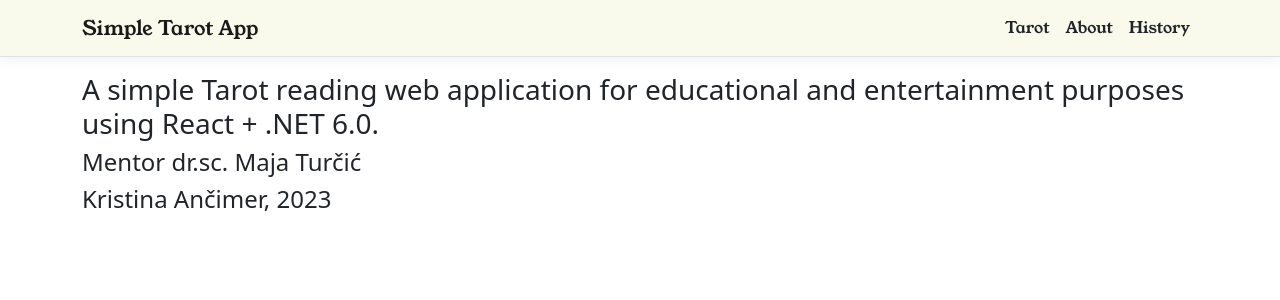
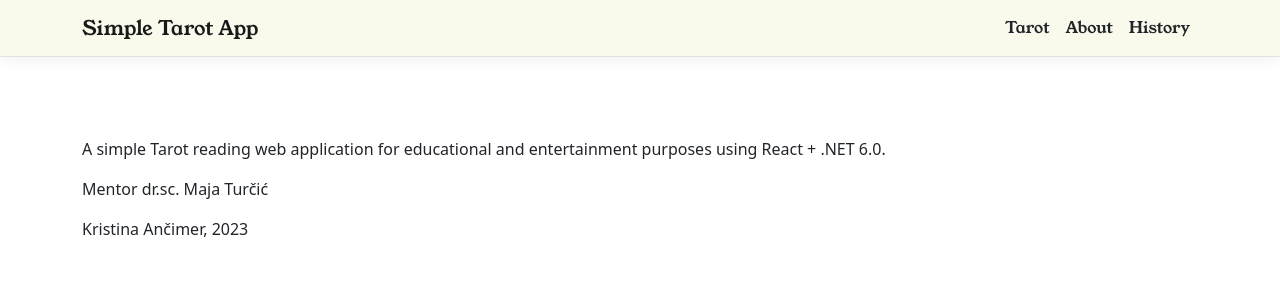
Before and after one commit to kancimer/tarot-react-.net-2.1, a React (Create React App) app in the folder TarotAppV2/ClientApp/: page /about in a window 1280 px wide. Shown: the top 300 px of the page. Built offline with nearby package versions, Linux system fonts and the light colour scheme.

Commit message:
pocistiti kod

```diff
--- a/TarotAppV2/ClientApp/src/components/About.js
+++ b/TarotAppV2/ClientApp/src/components/About.js
@@ -1,10 +1,10 @@
 import React from 'react';
 const About = () => {
     return (<div>
-        <h3>A simple Tarot reading web application for educational and entertainment purposes using React + .NET 6.0.</h3>
+        <p style={{marginTop: '5em'}}>A simple Tarot reading web application for educational and entertainment purposes using React + .NET 6.0.</p>
 
-        <h4>Mentor dr.sc. Maja Turčić</h4>
-        <h4>Kristina Ančimer, 2023</h4>
+        <p>Mentor dr.sc. Maja Turčić</p>
+        <p>Kristina Ančimer, 2023</p>
     </div>);
 }
 
--- a/TarotAppV2/ClientApp/src/components/TarotCard.js
+++ b/TarotAppV2/ClientApp/src/components/TarotCard.js
@@ -10,7 +10,7 @@ const TarotCard = (props) => {
 
         setTimeout(() => {
             setIsFlipped(true);
-        }, 1000);
+        }, 300);
 
 
 
@@ -33,7 +33,7 @@ const TarotCard = (props) => {
                                 animate={{ opacity: 1, scale: 1, x: 0 }}
                                 transition={{
                                     duration: 0.5,
-                                    delay: 1,
+                                    delay: 0.6,
                                     ease: [0, 0.71, 0.2, 1.01]
                                 }}
                             ><h5>{item.name}</h5><p>{item.description}</p></motion.div>
--- a/TarotAppV2/ClientApp/src/components/TarotReading.js
+++ b/TarotAppV2/ClientApp/src/components/TarotReading.js
@@ -19,6 +19,7 @@ const TarotReading = () => {
     const greeting = "Welcome to your Tarot reading! Click on a card to select and click again to deselect.";
     const pickedCards = (num) => {
         setNumOfCards(num);
+
     };
 
 
@@ -40,6 +41,8 @@ const TarotReading = () => {
                 });
 
 
+
+
     }
 
 
@@ -57,7 +60,7 @@ const TarotReading = () => {
                     ease: [0, 0.71, 0.2, 1.01]
                 }}
             >
-                <h3>{greeting}</h3> </motion.div>
+                <p>{greeting}</p> </motion.div>
             <Form className="row justify-content-md-center">
                 <Container >
 
@@ -79,10 +82,14 @@ const TarotReading = () => {
 
                                     <Col xs={2}>
                                     {!isReadingOnDisplay ? (<Button onClick={() => {
+                                        if (numOfCards > 0 && numOfCards < 20) {
                                             setTimeout(() => {
                                                 setIsReadingOnDisplay(true);
                                                 getData(); scrollRef.current.scrollIntoView({ behavior: 'smooth' });
                                             }, 50);
+                                        } else {
+                                            alert("Number of cards must be a positive integer!");
+                                        }
                                     }} >
                                         Generate {numOfCards} Tarot cards
 
@@ -94,7 +101,7 @@ const TarotReading = () => {
 
                 </Container>
             </Form>
-            {isReadingOnDisplay ? (<Button onClick={() => { setIsReadingOnDisplay(false); }}>Another reading</Button>) : (<SpreadCardStack pickedCards={pickedCards} />)}
+            {isReadingOnDisplay ? (<Button onClick={() => {  setIsReadingOnDisplay(false); } }>Another reading</Button>) : (<SpreadCardStack pickedCards={pickedCards} />)}
             {data && isReadingOnDisplay ? (<div ref={scrollRef}> <TarotCard cards={data} /> </div>) : (<div ref={scrollRef}></div>)}
 
         </div>
```
Lines whose indentation alone changed are shown as unchanged.
